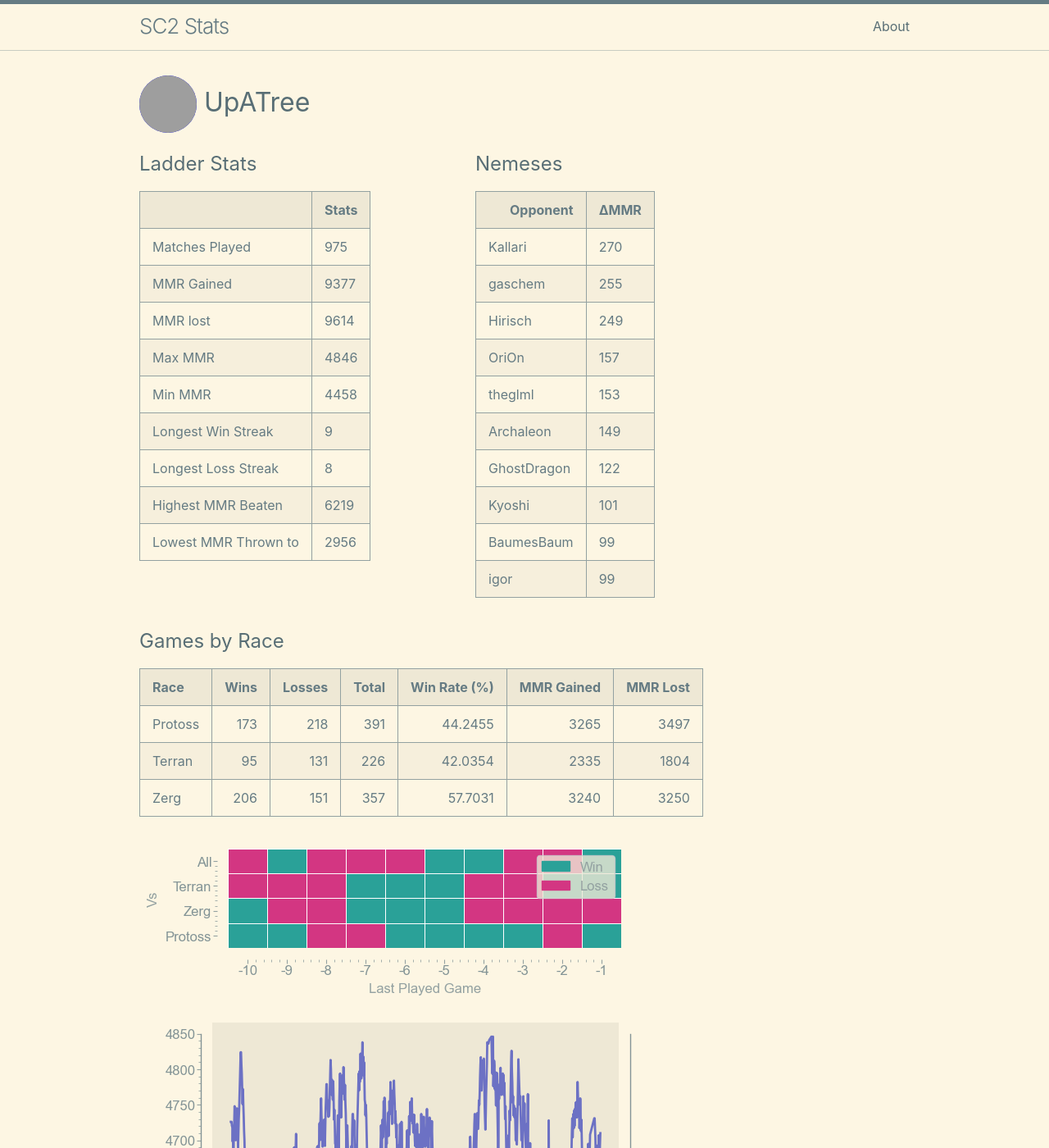
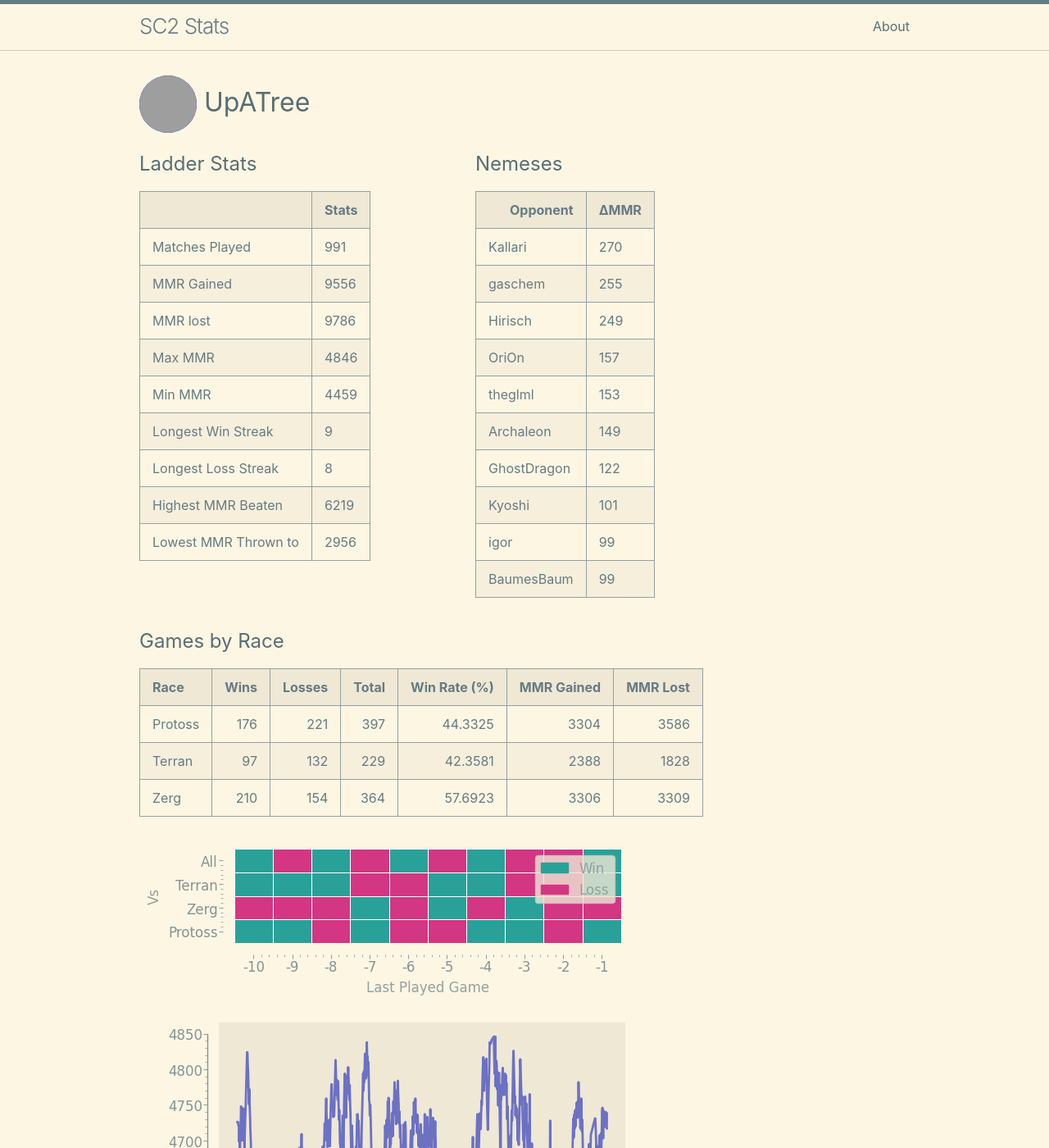
Before and after one commit to kylermurphy/UpATree, a Jekyll site: the page built from docs/index.md, in a window 1280 px wide and 1400 px high. Shown: the whole window at 82% size. Built offline with Jekyll 4.4.1, drawn with Linux system fonts in a browser that asks for light colours; grey boxes are pictures that could not be loaded.

Commit message:
running on push

```diff
--- a/docs/index.md
+++ b/docs/index.md
@@ -18,15 +18,15 @@ layout: home
   <tbody>
     <tr>
       <td>Matches Played</td>
-      <td>975</td>
+      <td>991</td>
     </tr>
     <tr>
       <td>MMR Gained</td>
-      <td>9377</td>
+      <td>9556</td>
     </tr>
     <tr>
       <td>MMR lost</td>
-      <td>9614</td>
+      <td>9786</td>
     </tr>
     <tr>
       <td>Max MMR</td>
@@ -34,7 +34,7 @@ layout: home
     </tr>
     <tr>
       <td>Min MMR</td>
-      <td>4458</td>
+      <td>4459</td>
     </tr>
     <tr>
       <td>Longest Win Streak</td>
@@ -98,11 +98,11 @@ layout: home
       <td>101</td>
     </tr>
     <tr>
-      <td>BaumesBaum</td>
+      <td>igor</td>
       <td>99</td>
     </tr>
     <tr>
-      <td>igor</td>
+      <td>BaumesBaum</td>
       <td>99</td>
     </tr>
   </tbody>
@@ -114,9 +114,9 @@ layout: home
 
 | Race    |   Wins |   Losses |   Total |   Win Rate (%) |   MMR Gained |   MMR Lost |
 |:--------|-------:|---------:|--------:|---------------:|-------------:|-----------:|
-| Protoss |    173 |      218 |     391 |        44.2455 |         3265 |       3497 |
-| Terran  |     95 |      131 |     226 |        42.0354 |         2335 |       1804 |
-| Zerg    |    206 |      151 |     357 |        57.7031 |         3240 |       3250 |
+| Protoss |    176 |      221 |     397 |        44.3325 |         3304 |       3586 |
+| Terran  |     97 |      132 |     229 |        42.3581 |         2388 |       1828 |
+| Zerg    |    210 |      154 |     364 |        57.6923 |         3306 |       3309 |
 
 ![Games by Race](./assets/gm_hist.png)
 
--- a/log.txt
+++ b/log.txt
@@ -189,3 +189,4 @@ Not Getting Token. Error 404
 Not Getting Token. Error x
 Writing a log file 2025-02-27 13:16:20.
 >>>>>>> Stashed changes
+Writing a log file 2025-02-28 15:32:49.
```
Also changed, not shown: docs/assets/MMR.png, docs/assets/daily.png, docs/assets/gm_hist.png, docs/assets/r_wrt.png, 1 other file.
